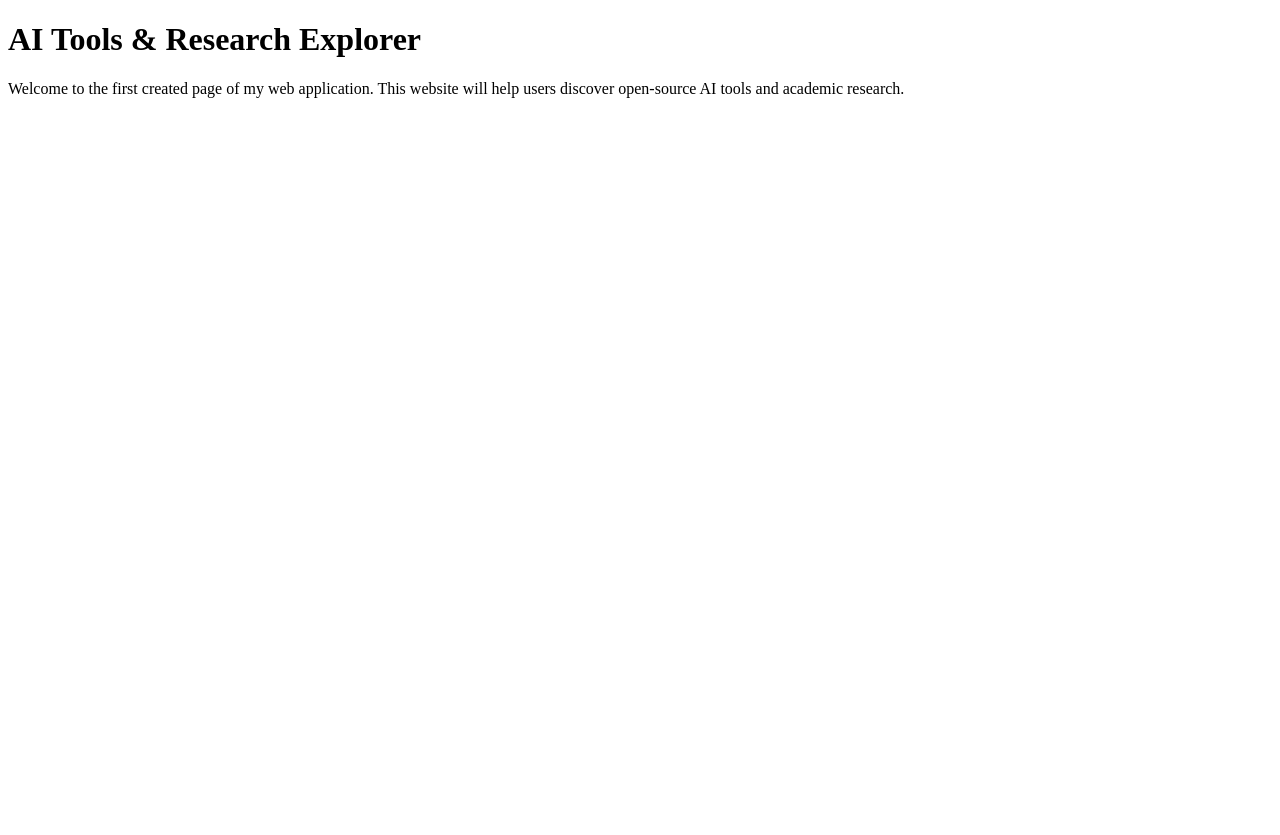
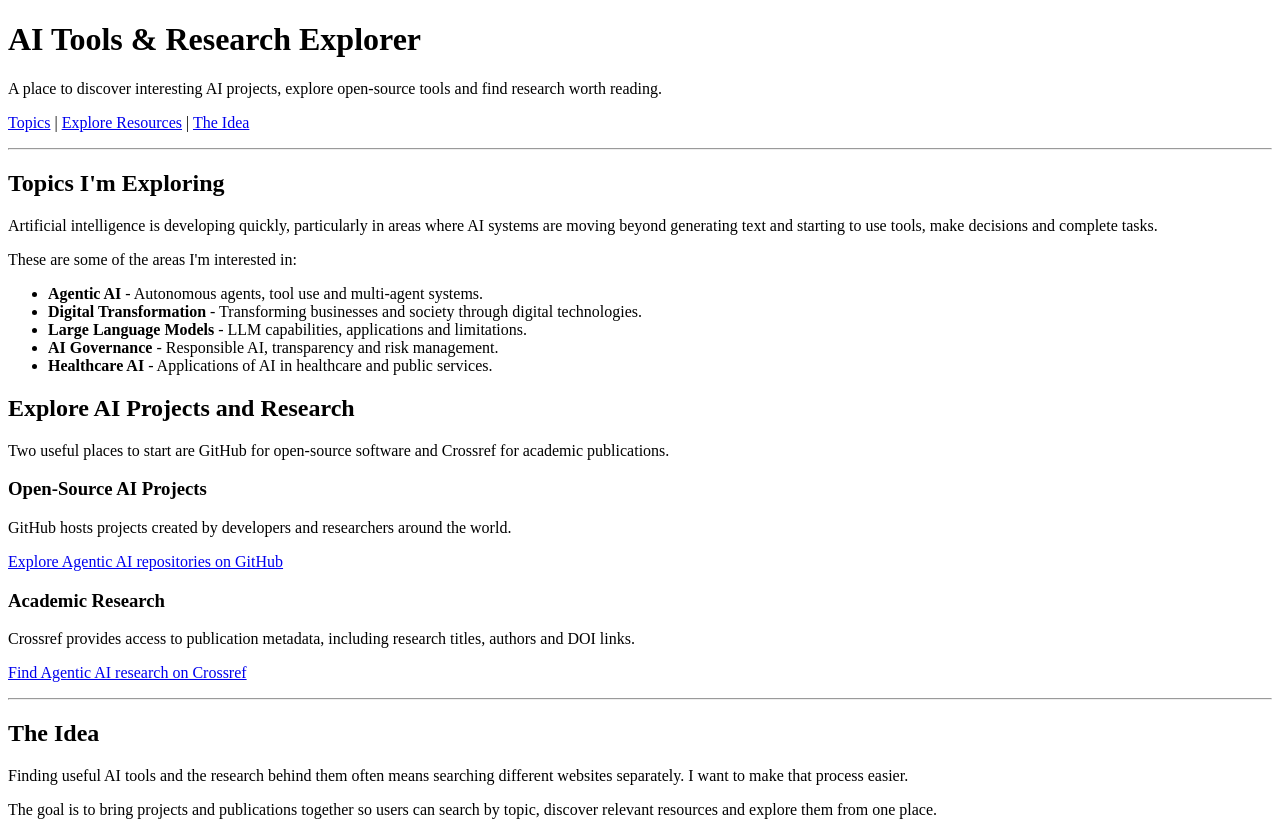
Before and after one commit to Mustafa-Chaudry/ai-tools-research-explorer, a plain HTML site: page index.html in a window 1280 px wide. Before the commit the page ends 800 px from the top, so only its background shows below. Drawn offline with Linux system fonts and the light colour scheme.

Commit message:
Research and AI Projects resource links and more project details

```diff
--- a/index.html
+++ b/index.html
@@ -9,13 +9,107 @@
 </head>
 
 <body>
+
     <h1>AI Tools & Research Explorer</h1>
 
     <p>
-        Welcome to the first created page of my web application.
-        This website will help users discover
-        open-source AI tools and academic research.
+        A place to discover interesting AI projects, explore
+        open-source tools and find research worth reading.
     </p>
+
+    <p>
+        <a href="#topics">Topics</a> |
+        <a href="#explore">Explore Resources</a> |
+        <a href="#idea">The Idea</a>
+    </p>
+
+    <hr>
+
+    <h2 id="topics">Topics I'm Exploring</h2>
+
+    <p>
+        Artificial intelligence is developing quickly,
+        particularly in areas where AI systems are moving
+        beyond generating text and starting to use tools,
+        make decisions and complete tasks.
+    </p>
+
+    <p>
+        These are some of the areas I'm interested in:
+    </p>
+
+    <ul>
+        <li>
+            <strong>Agentic AI</strong> -
+            Autonomous agents, tool use and multi-agent systems.
+        </li>
+         <li>
+            <strong>Digital Transformation</strong> -
+            Transforming businesses and society through digital technologies.
+        </li>
+        <li>
+            <strong>Large Language Models</strong> -
+            LLM capabilities, applications and limitations.
+        </li>
+        <li>
+            <strong>AI Governance</strong> -
+            Responsible AI, transparency and risk management.
+        </li>
+        <li>
+            <strong>Healthcare AI</strong> -
+            Applications of AI in healthcare and public services.
+        </li>
+    </ul>
+
+    <h2 id="explore">Explore AI Projects and Research</h2>
+
+    <p>
+        Two useful places to start are GitHub for open-source
+        software and Crossref for academic publications.
+    </p>
+
+    <h3>Open-Source AI Projects</h3>
+
+    <p>
+        GitHub hosts projects created by developers and
+        researchers around the world.
+    </p>
+
+    <p>
+        <a href="https://github.com/search?q=agentic+AI&amp;type=repositories">
+            Explore Agentic AI repositories on GitHub
+        </a>
+    </p>
+
+    <h3>Academic Research</h3>
+
+    <p>
+        Crossref provides access to publication metadata,
+        including research titles, authors and DOI links.
+    </p>
+
+    <p>
+        <a href="https://search.crossref.org/?q=agentic%20AI">
+            Find Agentic AI research on Crossref
+        </a>
+    </p>
+
+    <hr>
+
+    <h2 id="idea">The Idea</h2>
+
+    <p>
+        Finding useful AI tools and the research behind them
+        often means searching different websites separately.
+        I want to make that process easier.
+    </p>
+
+    <p>
+        The goal is to bring projects and publications
+        together so users can search by topic, discover
+        relevant resources and explore them from one place.
+    </p>
+
 </body>
 
 </html>
```
